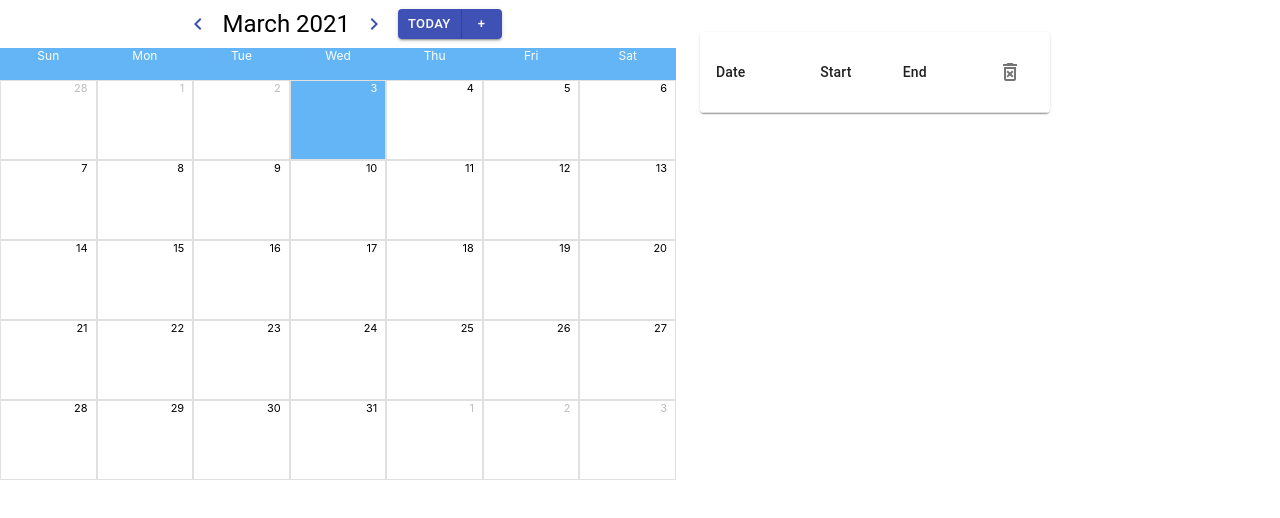
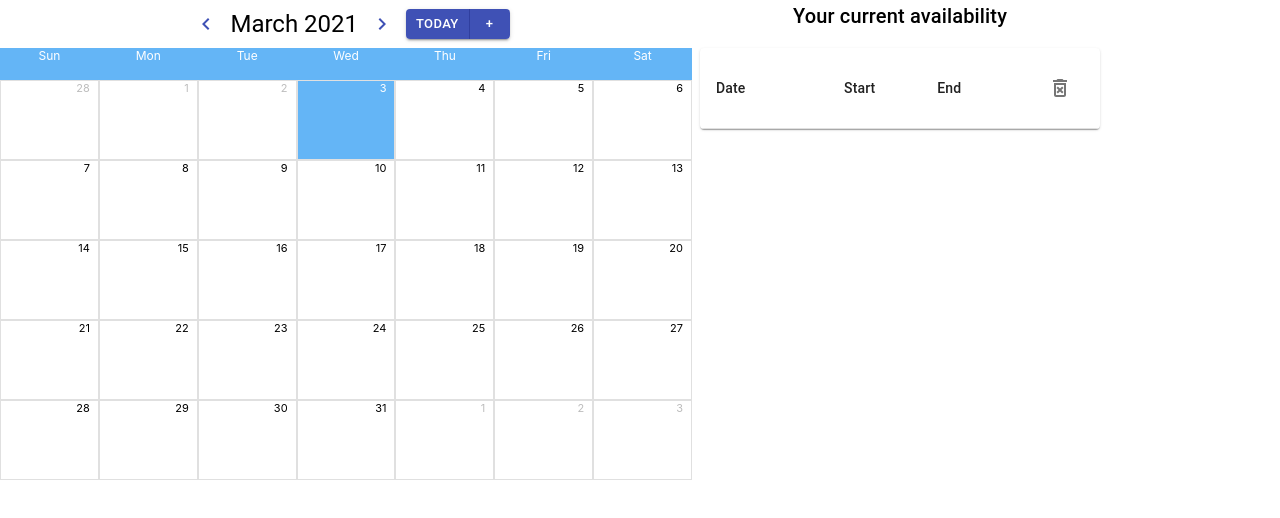
Before and after one commit to quddd/availability-calendar, a React (Create React App) app: page / in a window 1280 px wide. Shown: the top 518 px of the page. Built offline with nearby package versions, Linux system fonts and the light colour scheme.

Commit message:
Update Calendar.js

```diff
--- a/src/components/Calendar.js
+++ b/src/components/Calendar.js
@@ -58,9 +58,9 @@ const useStyles = makeStyles((theme) => ({
     maxWidth: 700,
   },
   table: {
-    marginTop: theme.spacing(4),
-    maxHeight: 450,
-    width: 350,
+    marginTop: theme.spacing(2),
+    maxHeight: "40vh",
+    width: 400,
   },
 }));
 
@@ -114,7 +114,7 @@ function Calendar() {
   };
   return (
     <div>
-      <Grid container direction='row' spacing={3}>
+      <Grid container direction='row' spacing={1}>
         <Grid container item className={classes.calendar}>
           <Grid
             container
@@ -157,6 +157,9 @@ function Calendar() {
           ))}
         </Grid>
         <Grid item>
+          <Typography align='center' variant='h6' component='h6'>
+            Your current availability
+          </Typography>
           <TableContainer className={classes.table} component={Paper}>
             <Table>
               <TableHead>
```
